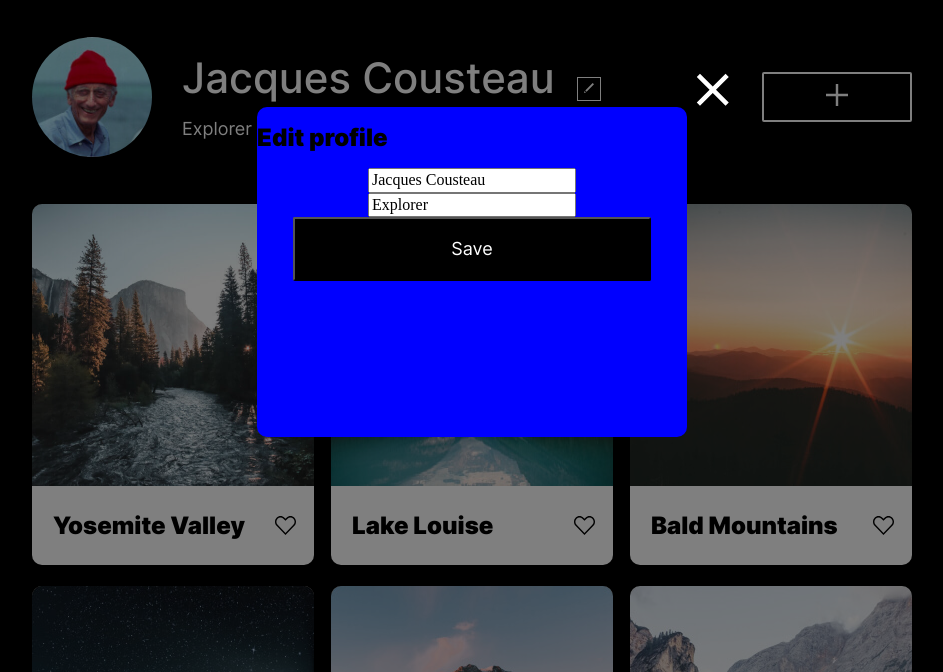
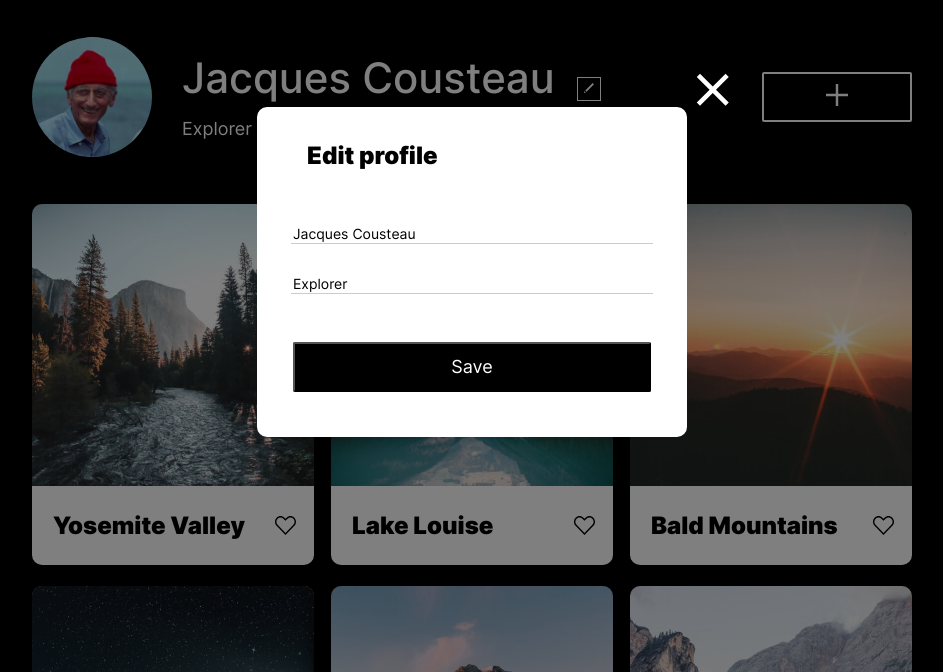
Before and after one commit to JulieBodette/web_project_4, a plain HTML site: page index.html in a window 1280 px wide. Both pictures are taken after a click on the button 756 px from the left and 216 px from the top of the page. Shown: the part 128-800 px from the top of the page, without its empty margins (168-1111 px from the left). Drawn offline with Linux system fonts and the light colour scheme.

Commit message:
fix: Corrected style of modal panel for desktop resolution

```diff
--- a/blocks/modal.css
+++ b/blocks/modal.css
@@ -22,19 +22,21 @@
   height: 330px;
   width: 430px;
   margin: auto auto;
-  background-color: blue;
+  background-color: #ffffff;
   border-radius: 10px;
   position: relative; /*so that X close button is placed relative to this box */
 }
 
 .modal__title {
+  max-width: 330px; /*needs to be set to smaller than box size so that margin auto works*/
   font-family: "Inter", "Arial", sans-serif; /*fallback fonts */
   font-style: normal;
   font-weight: 900;
   font-size: 24px;
   line-height: 29px;
-
   color: #000000; /*make text black (override default of white)*/
+  padding: 0px;
+  margin: 34px auto 54px auto; /* top right bottom left */
 }
 
 .modal__submit-button {
@@ -42,7 +44,7 @@
   border-radius: 2px;
   min-height: 50.15px;
   min-width: 358px;
-  margin: 0px auto 0px auto; /* top right bottom left */ /*might need to change */
+  margin: 48px auto 0px auto; /* top right bottom left */
 }
 
 .modal__button-text {
@@ -53,6 +55,8 @@
   line-height: 22px;
   text-align: center;
   color: #ffffff;
+  padding: 0px; /*rest so that text is centered properly */
+  margin: 0px; /*rest so that text is centered properly */
 }
 
 .modal__close-button {
@@ -74,6 +78,20 @@
 }
 
 .modal__input-text {
+  /* this is the entire input box, you can put the text styles (font and font color) in here */
+  /*also the border styles */
   margin: 0 auto;
-  max-width: 358px;
+  min-width: 358px;
+  font-family: "Inter";
+  font-style: normal;
+  font-weight: 400;
+  font-size: 14px;
+  line-height: 17px;
+  color: #000000;
+  border-style: none none solid none; /*get rid of all borders except bottom */
+  border-bottom: 1px solid rgba(0, 0, 0, 0.2); /*only way to set border opacity is via rgba-there's no "border opacity" property */
 }
+
+.modal__input-text:first-of-type {
+  margin: 0px auto 29.74px auto; /* top right bottom left */
+}
```
